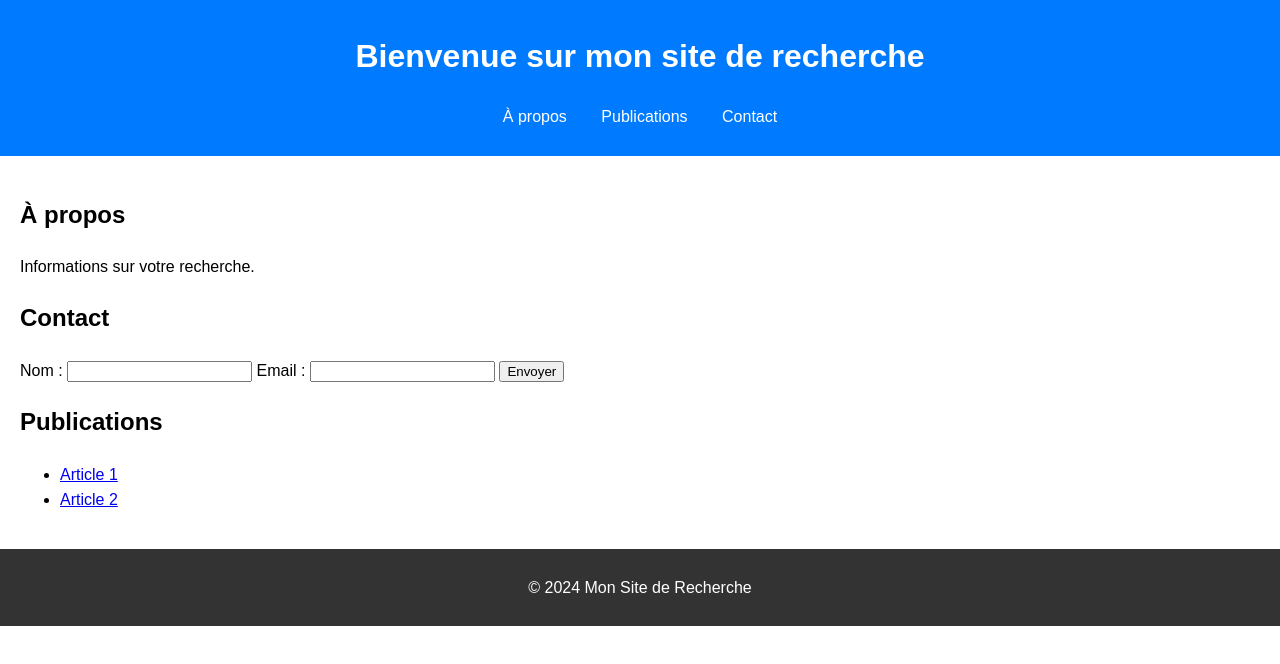
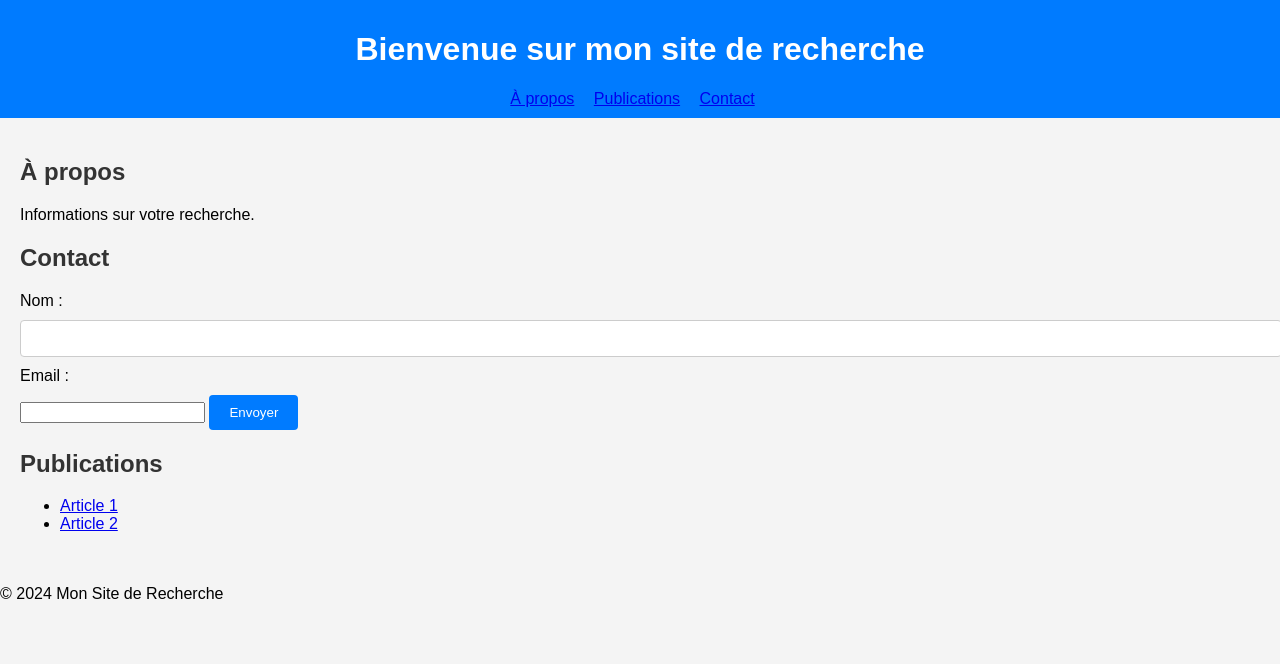
Before and after one commit to Ziarciewer/The-Eyes-FTA, a plain HTML site: page index.html in a window 1280 px wide. Drawn offline with Linux system fonts and the light colour scheme.

Commit message:
Update styles.css

```diff
--- a/styles.css
+++ b/styles.css
@@ -1,43 +1,65 @@
 body {
     font-family: Arial, sans-serif;
-    line-height: 1.6;
+    background-color: #f4f4f4;
     margin: 0;
     padding: 0;
 }
 
 header {
-    background: #007BFF;
-    color: #ffffff;
-    padding: 10px 0;
+    background-color: #007BFF;
+    color: white;
+    padding: 10px;
     text-align: center;
 }
 
 nav ul {
-    list-style: none;
+    list-style-type: none;
+    margin: 0;
     padding: 0;
 }
 
 nav ul li {
     display: inline;
-    margin: 0 15px;
-}
-
-nav ul li a {
-    color: #ffffff;
-    text-decoration: none;
+    margin-right: 15px;
 }
 
 main {
     padding: 20px;
 }
 
-section {
+h2 {
+    color: #333;
+}
+
+form {
     margin-bottom: 20px;
 }
 
-footer {
-    text-align: center;
-    padding: 10px 0;
-    background: #333;
-    color: #ffffff;
+label {
+    display: block;
+    margin-bottom: 10px;
 }
+
+input[type="text"] {
+    width: 100%;
+    padding: 10px;
+    margin-bottom: 10px;
+    border: 1px solid #ccc;
+    border-radius: 4px;
+}
+
+input[type="submit"] {
+    background-color: #007BFF;
+    color: white;
+    padding: 10px 20px;
+    border: none;
+    border-radius: 4px;
+    cursor: pointer;
+}
+
+#result {
+    background-color: white;
+    padding: 20px;
+    border: 1px solid #ccc;
+    border-radius: 4px;
+}
```
